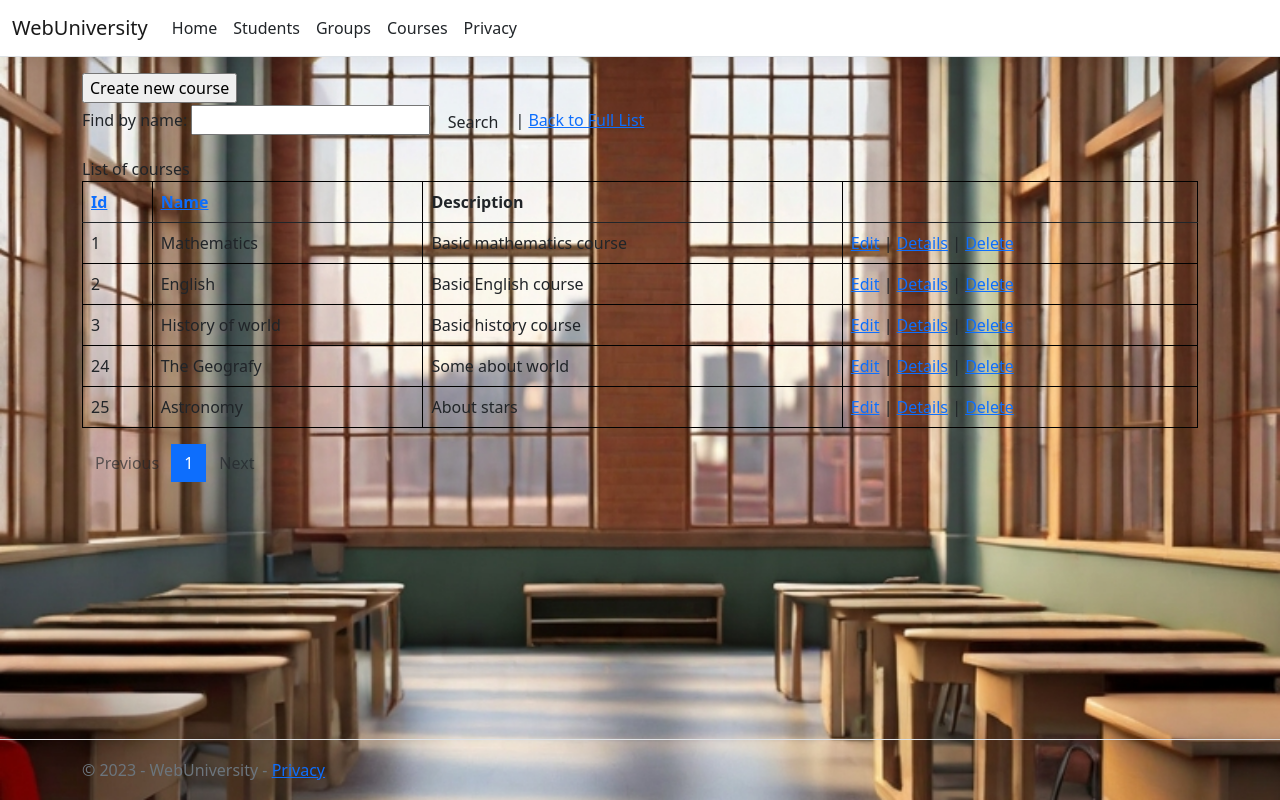
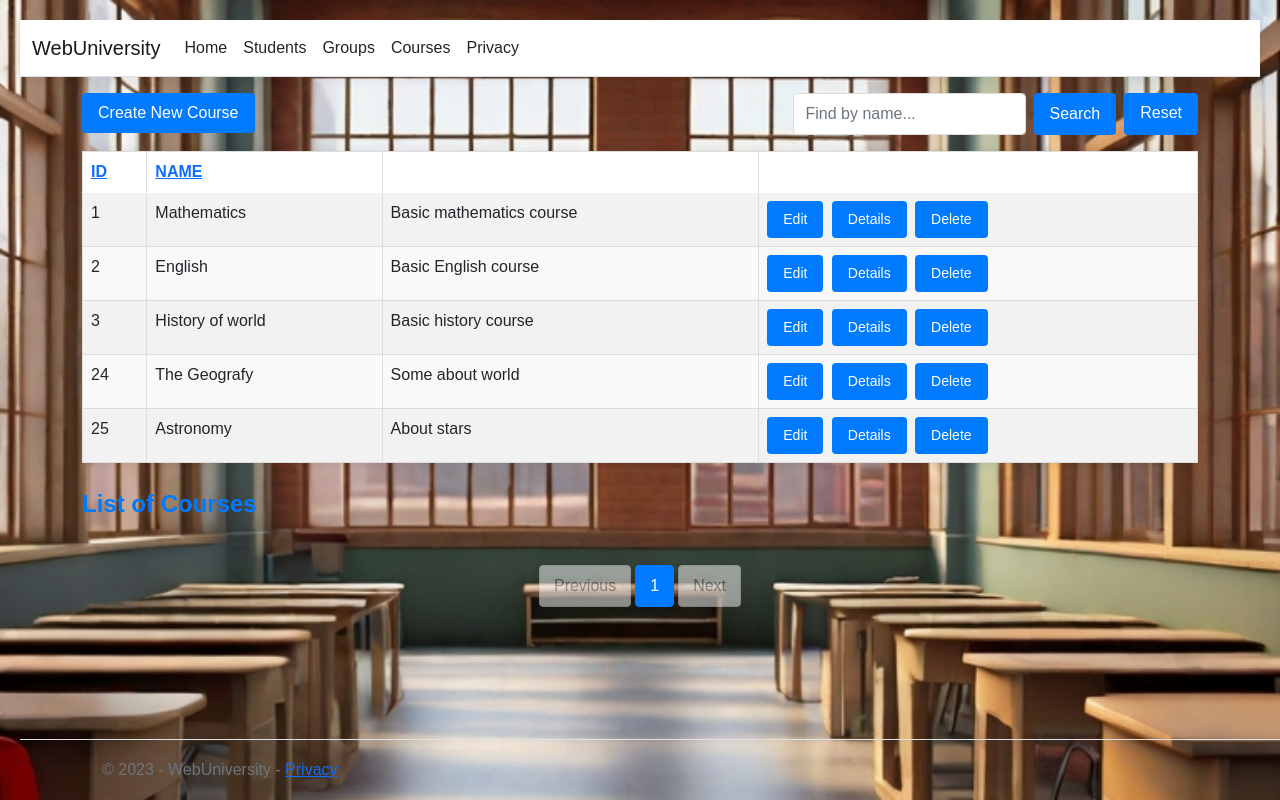
Before and after one commit to Yark13/SelfWorkWeb, an ASP.NET MVC app: page /Course in a window 1280 px wide. Run offline with ASP.NET Core 8 and stand-ins for ASP.NET MVC 5, Linux system fonts and the light colour scheme; style sheets or scripts are compiled from the project's sources; the project's own start-up code is not run, and a stand-in starts its controllers and pages; some libraries are stand-ins or nearby versions.

Commit message:
Changed index pages

```diff
--- a/WebUniversity/WebUniversity/Views/Course/Index.cshtml
+++ b/WebUniversity/WebUniversity/Views/Course/Index.cshtml
@@ -1,40 +1,27 @@
-@using WebUniversity.DataLayer;
-@using WebUniversity.ViewModels;
-@model PaginatedList<CourseViewModel>;
+@using WebUniversity.DataLayer
+@using WebUniversity.ViewModels
+@model PaginatedList<CourseViewModel>
+
 @{
     ViewData["Title"] = "Courses";
 }
-<style>
-    table {
-      border-collapse: collapse;
-      width: 100%;
-    }
 
-    th, td {
-      border: 1px solid black;
-      padding: 8px;
-    }
+<link rel="stylesheet" href="~/css/entity-index.css" />
 
-    caption {
-      font-weight: bold;
-      margin-bottom: 10px;
-    }
-  </style>
-
-<form asp-controller="Course" asp-action="Create" method="get"> <input type="submit" name="CreateCourse" value="Create new course" /> </form>
-
-<form asp-action="Index" method="get">
-    <div class="form-actions no-color">
-        <p>
-            Find by name: <input type="text" name="SearchString" value="@ViewData["CurrentFilter"]" />
-            <input type="submit" value="Search" class="btn btn-default" /> |
-            <a asp-action="Index">Back to Full List</a>
-        </p>
-    </div>
+<div class="d-flex justify-content-between mb-3">
+    <form asp-controller="Course" asp-action="Create" method="get">
+        <input type="submit" value="Create New Course" class="btn btn-primary" />
     </form>
 
- <caption>List of courses</caption>
-<table class="table">
+    <form asp-action="Index" method="get" class="d-flex">
+        <input type="text" name="SearchString" value="@ViewData["CurrentFilter"]" class="form-control me-2" placeholder="Find by name..." />
+        <input type="submit" value="Search" class="btn btn-outline-secondary me-2" />
+        <a asp-action="Index" class="btn btn-outline-secondary">Reset</a>
+    </form>
+</div>
+
+<table class="table table-striped">
+    <caption>List of Courses</caption>
     <thead>
         <tr>
             <th>
@@ -43,29 +30,21 @@
             <th>
                 <a asp-action="Index" asp-route-sortOrder="@ViewData["NameSortParm"]" asp-route-currentFilter="@ViewData["CurrentFilter"]">Name</a>
             </th>
-            <th>
-                Description
-            </th>
-            <th></th>
+            <th>Description</th>
+            <th>Actions</th>
         </tr>
     </thead>
     <tbody>
         @foreach (var item in Model)
         {
             <tr>
+                <td>@item.Id</td>
+                <td>@item.Name</td>
+                <td>@item.Description</td>
                 <td>
-                    @Html.DisplayFor(modelItem => item.Id)
-                </td>
-                <td>
-                    @Html.DisplayFor(modelItem => item.Name)
-                </td>
-                <td>
-                    @Html.DisplayFor(modelItem => item.Description)
-                </td>
-                <td>
-                    <a asp-controller="Course" asp-action="Edit" asp-route-id="@item.Id">Edit</a> |
-                    <a asp-controller="Course" asp-action="Details" asp-route-id="@item.Id">Details</a> |
-                    <a asp-controller="Course" asp-action="Delete" asp-route-id="@item.Id">Delete</a>
+                    <a asp-action="Edit" asp-route-id="@item.Id" class="btn btn-sm btn-warning me-1">Edit</a>
+                    <a asp-action="Details" asp-route-id="@item.Id" class="btn btn-sm btn-info me-1">Details</a>
+                    <a asp-action="Delete" asp-route-id="@item.Id" class="btn btn-sm btn-danger">Delete</a>
                 </td>
             </tr>
         }
@@ -76,96 +55,36 @@
     var prevDisabled = !Model.HasPreviousPage ? "disabled" : "";
     var nextDisabled = !Model.HasNextPage ? "disabled" : "";
 }
+
+<nav aria-label="Page navigation">
     <ul class="pagination">
-    <li class="page-item">
-        <a asp-action="Index"
+        <li class="page-item @prevDisabled">
+            <a class="page-link" asp-action="Index" asp-route-pageNumber="@(Model.PageIndex - 1)"
                asp-route-sortOrder="@ViewData["CurrentSort"]"
-        asp-route-pageNumber="@(Model.PageIndex - 1)"
-        asp-route-currentFilter="@ViewData["CurrentFilter"]"
-        class="btn btn-default @prevDisabled"
-        class="page-link"
-        aria-current="page">
-        Previous
-        </a>
+               asp-route-currentFilter="@ViewData["CurrentFilter"]">Previous</a>
         </li>
 
-    <li class="@(Model.PageIndex == 1 ? "page-item active " : "page-item")">
-        <a asp-action="Index"
+        @for (int i = 1; i <= Model.TotalPages; i++)
+        {
+            if (i == 1 || i == Model.TotalPages || (i >= Model.PageIndex - 1 && i <= Model.PageIndex + 1))
+            {
+                <li class="page-item @(i == Model.PageIndex ? "active" : "")">
+                    <a class="page-link" asp-action="Index"
+                       asp-route-pageNumber="@i"
                        asp-route-sortOrder="@ViewData["CurrentSort"]"
-        asp-route-pageNumber="@(1)"
-        asp-route-currentFilter="@ViewData["CurrentFilter"]"
-        class="page-link"
-        aria-current="page">
-         1
-        </a>
-    </li>
-    @if (Model.TotalPages > 3 && Model.PageIndex > 3 ) { <p> ... </p> }
-
-
-    @if(Model.TotalPages > 3 && Model.PageIndex > 2 && Model.PageIndex < Model.TotalPages)
-    {
-    <li>
-        <a asp-action="Index"
-        asp-route-sortOrder="@ViewData["CurrentSort"]"
-        asp-route-pageNumber="@(Model.PageIndex - 1)"
-        asp-route-currentFilter="@ViewData["CurrentFilter"]"
-        class="page-link"
-        aria-current="page">
-        @(Model.PageIndex - 1)
-        </a>
+                       asp-route-currentFilter="@ViewData["CurrentFilter"]">@i</a>
                 </li>
             }
-
-    @if(Model.TotalPages > 2){
-    <li class="@((Model.PageIndex > 1 && Model.PageIndex < Model.TotalPages) ? "page-item active " : "page-item")">
-        <a asp-action="Index"
-        asp-route-sortOrder="@ViewData["CurrentSort"]"
-        asp-route-pageNumber="@(Model.PageIndex == 1 ? Model.PageIndex + 1 :Model.PageIndex != Model.TotalPages ? Model.PageIndex : Model.TotalPages - 1 )"
-        asp-route-currentFilter="@ViewData["CurrentFilter"]"
-        class="page-link"
-        aria-current="page">
-         @(Model.PageIndex == 1 ? Model.PageIndex + 1 :Model.PageIndex != Model.TotalPages ? Model.PageIndex : Model.TotalPages - 1 )
-        </a>
-    </li>
+            else if ((i == Model.PageIndex - 2 || i == Model.PageIndex + 2))
+            {
+                <li class="page-item disabled"><span class="page-link">...</span></li>
+            }
         }
 
-    @if(Model.TotalPages > 3 && Model.PageIndex < Model.TotalPages - 1 && Model.PageIndex > 1)
-    {
-    <li>
-        <a asp-action="Index"
+        <li class="page-item @nextDisabled">
+            <a class="page-link" asp-action="Index" asp-route-pageNumber="@(Model.PageIndex + 1)"
                asp-route-sortOrder="@ViewData["CurrentSort"]"
-        asp-route-pageNumber="@(Model.PageIndex + 1)"
-        asp-route-currentFilter="@ViewData["CurrentFilter"]"
-        class="page-link"
-        aria-current="page">
-        @(Model.PageIndex + 1)
-        </a>
-    </li>
-    }
-
-    @if (Model.TotalPages > 3 && Model.PageIndex < Model.TotalPages - 2 ) { <p> ... </p> }
-
-    @if(Model.TotalPages > 1){
-    <li class="@(Model.PageIndex == Model.TotalPages ? "page-item active " : "page-item")">
-        <a asp-action="Index"
-        asp-route-sortOrder="@ViewData["CurrentSort"]"
-        asp-route-pageNumber="@(Model.TotalPages)"
-        asp-route-currentFilter="@ViewData["CurrentFilter"]"
-        class="page-link"
-        aria-current="page">
-         @(Model.TotalPages)
-        </a>
-    </li>
-    }
-
-    <li>
-        <a asp-action="Index"
-            asp-route-sortOrder="@ViewData["CurrentSort"]"
-            asp-route-pageNumber="@(Model.PageIndex + 1)"
-            asp-route-currentFilter="@ViewData["CurrentFilter"]"
-            class="btn btn-default @nextDisabled"
-            aria-current="page">
-            Next
-        </a>
+               asp-route-currentFilter="@ViewData["CurrentFilter"]">Next</a>
         </li>
     </ul>
+</nav>
--- /dev/null
+++ b/WebUniversity/WebUniversity/wwwroot/css/entity-index.css
@@ -0,0 +1,160 @@
+/* General Styles */
+body {
+    font-family: Arial, sans-serif;
+    margin: 20px;
+    background-color: #f4f4f9; /* Light background for a soft appearance */
+    color: #333;
+}
+
+caption {
+    font-weight: bold;
+    font-size: 1.5em;
+    margin: 15px 0;
+    text-align: left;
+    color: #007bff; /* Primary color for consistency */
+}
+
+/* Table Styling */
+.table-responsive {
+    overflow-x: auto;
+}
+
+table {
+    border-collapse: collapse;
+    width: 100%;
+    background-color: #ffffff; /* White background for tables */
+    box-shadow: 0 0 10px rgba(0, 0, 0, 0.1); /* Subtle shadow for depth */
+}
+
+th, td {
+    border: 1px solid #ddd;
+    padding: 12px; /* Increased padding for better readability */
+    text-align: left;
+    font-size: 1em; /* Slightly larger font for readability */
+}
+
+th {
+    background-color: #007bff;
+    color: white;
+    font-weight: bold;
+    text-transform: uppercase; /* Uppercase text for column headers */
+}
+
+tbody tr:nth-child(even) {
+    background-color: #f9f9f9; /* Lighter background for even rows */
+}
+
+tbody tr:nth-child(odd) {
+    background-color: #ffffff; /* White background for odd rows */
+}
+
+tr:hover {
+    background-color: #e9ecef; /* Light grey on hover for rows */
+}
+
+/* Form Actions */
+.form-actions {
+    display: flex;
+    justify-content: space-between; /* Space out buttons */
+    align-items: center;
+    gap: 10px;
+    margin-bottom: 15px;
+    font-weight: bold;
+}
+
+input[type="text"] {
+    padding: 8px 12px;
+    border-radius: 4px;
+    border: 1px solid #ddd;
+    font-size: 1em;
+}
+
+    input[type="text"]:focus {
+        outline: none;
+        border-color: #007bff;
+        box-shadow: 0 0 5px rgba(0, 123, 255, 0.5); /* Blue border on focus */
+    }
+
+/* Buttons */
+.btn {
+    padding: 8px 16px; /* Larger padding for better button size */
+    background-color: #007bff;
+    color: white;
+    border: none;
+    border-radius: 4px;
+    text-decoration: none;
+    cursor: pointer;
+    transition: background-color 0.3s ease; /* Smooth transition on hover */
+}
+
+    .btn:hover {
+        background-color: #0056b3; /* Darker blue on hover */
+    }
+
+    .btn:disabled {
+        background-color: #cccccc;
+        cursor: not-allowed;
+    }
+
+/* Pagination */
+.pagination {
+    list-style: none;
+    display: flex;
+    gap: 5px;
+    margin-top: 20px;
+    padding-left: 0;
+    justify-content: center;
+}
+
+    .pagination .page-item {
+        display: inline-block;
+    }
+
+    .pagination .page-link,
+    .pagination .btn {
+        padding: 8px 14px; /* Increased padding for better touch targets */
+        border: 1px solid #ddd;
+        background-color: white;
+        color: #007bff;
+        text-decoration: none;
+        border-radius: 4px;
+        transition: background-color 0.3s ease; /* Smooth transition on hover */
+    }
+
+    .pagination .page-item.active .page-link {
+        background-color: #007bff;
+        color: white;
+        border: 1px solid #007bff;
+    }
+
+    .pagination .page-link:hover {
+        background-color: #e9ecef;
+    }
+
+/* Disabled State */
+.disabled {
+    pointer-events: none;
+    opacity: 0.5;
+}
+
+/* Sorting Icon */
+.sort-icon {
+    font-size: 0.8em;
+    margin-left: 5px; /* Increased spacing */
+}
+
+/* Responsive Table */
+@media (max-width: 768px) {
+    table, .pagination {
+        font-size: 0.85em; /* Slightly smaller font size for smaller screens */
+    }
+
+    .table-responsive {
+        overflow-x: scroll;
+    }
+
+    .form-actions {
+        flex-direction: column; /* Stack form actions vertically on small screens */
+        gap: 15px;
+    }
+}
```
Also changed, not shown: WebUniversity/WebUniversity/Views/Group/Index.cshtml (+40 -51 lines), WebUniversity/WebUniversity/Views/Student/Index.cshtml (+41 -59 lines), 15 other files. Lines whose indentation alone changed are shown as unchanged.
